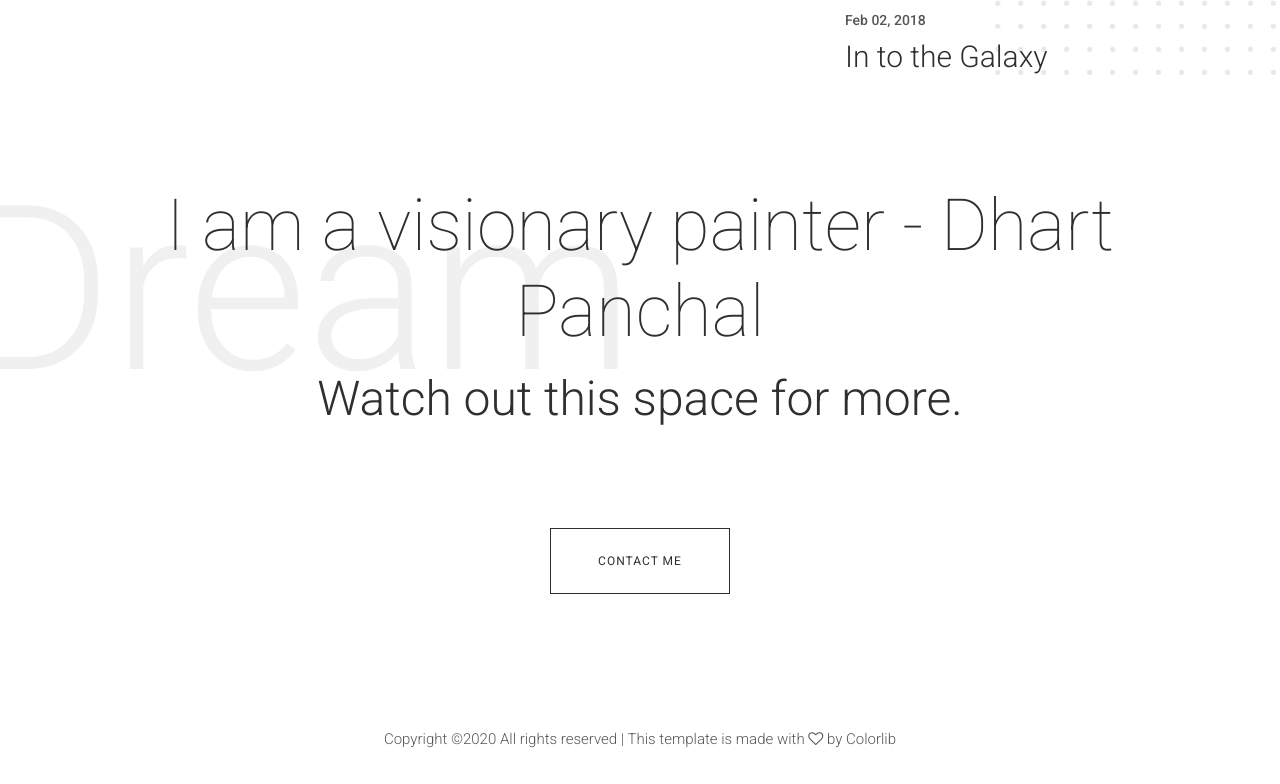
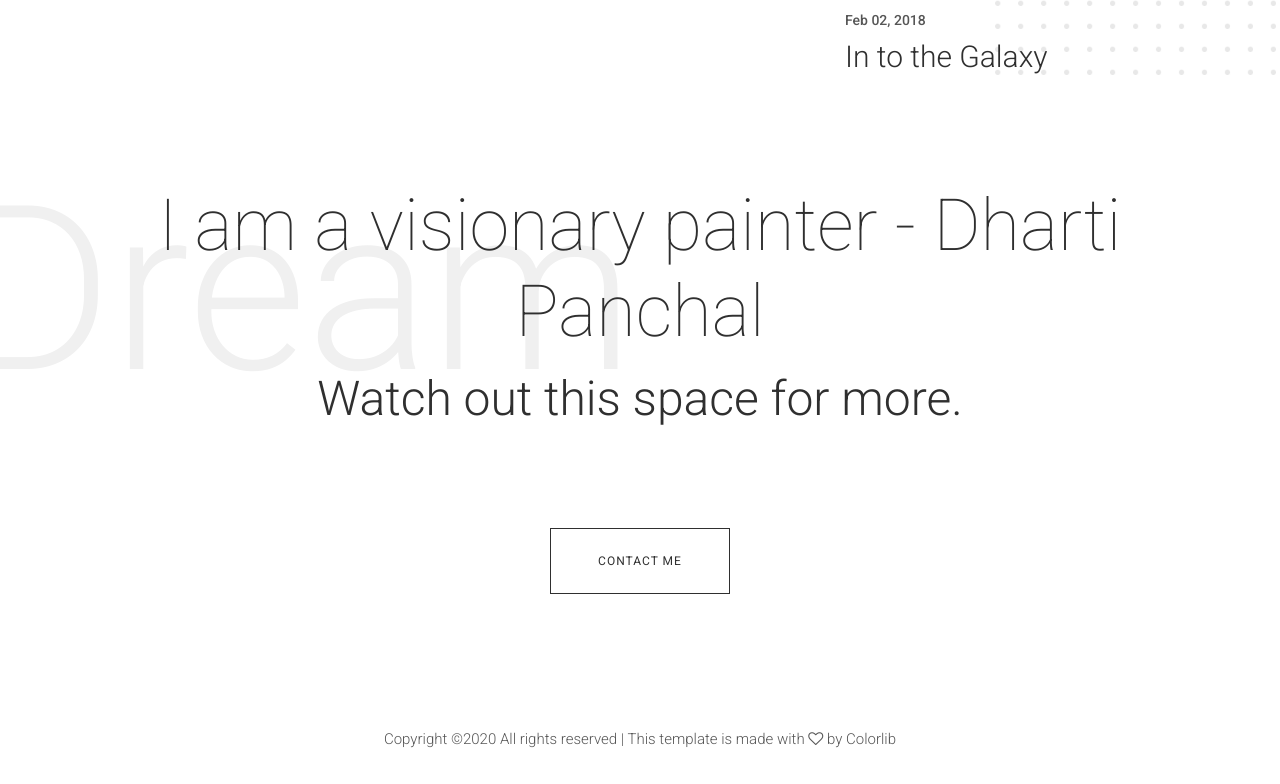
Before and after one commit to Uvacoder/artist-bus, a plain HTML site: page index.html in a window 1280 px wide. Shown: the part 4004-4788 px from the top of the page. Drawn offline with nearby package versions, Linux system fonts and the light colour scheme.

Commit message:
Update index.html

```diff
--- a/index.html
+++ b/index.html
@@ -331,7 +331,7 @@ Copyright &copy;<script>document.write(new Date().getFullYear());</script> All r
             <div class="row">
                 <div class="col-12">
                     <div class="call-to-action-content wow fadeInUp" data-wow-delay="0.5s">
-                        <h2>I am a visionary painter - Dhart Panchal</h2>
+                        <h2>I am a visionary painter - Dharti Panchal</h2>
                         <h5>Watch out this space for more.</h5>
                         <a href="#" class="btn sonar-btn mt-100">contact me</a>
                     </div>
```
